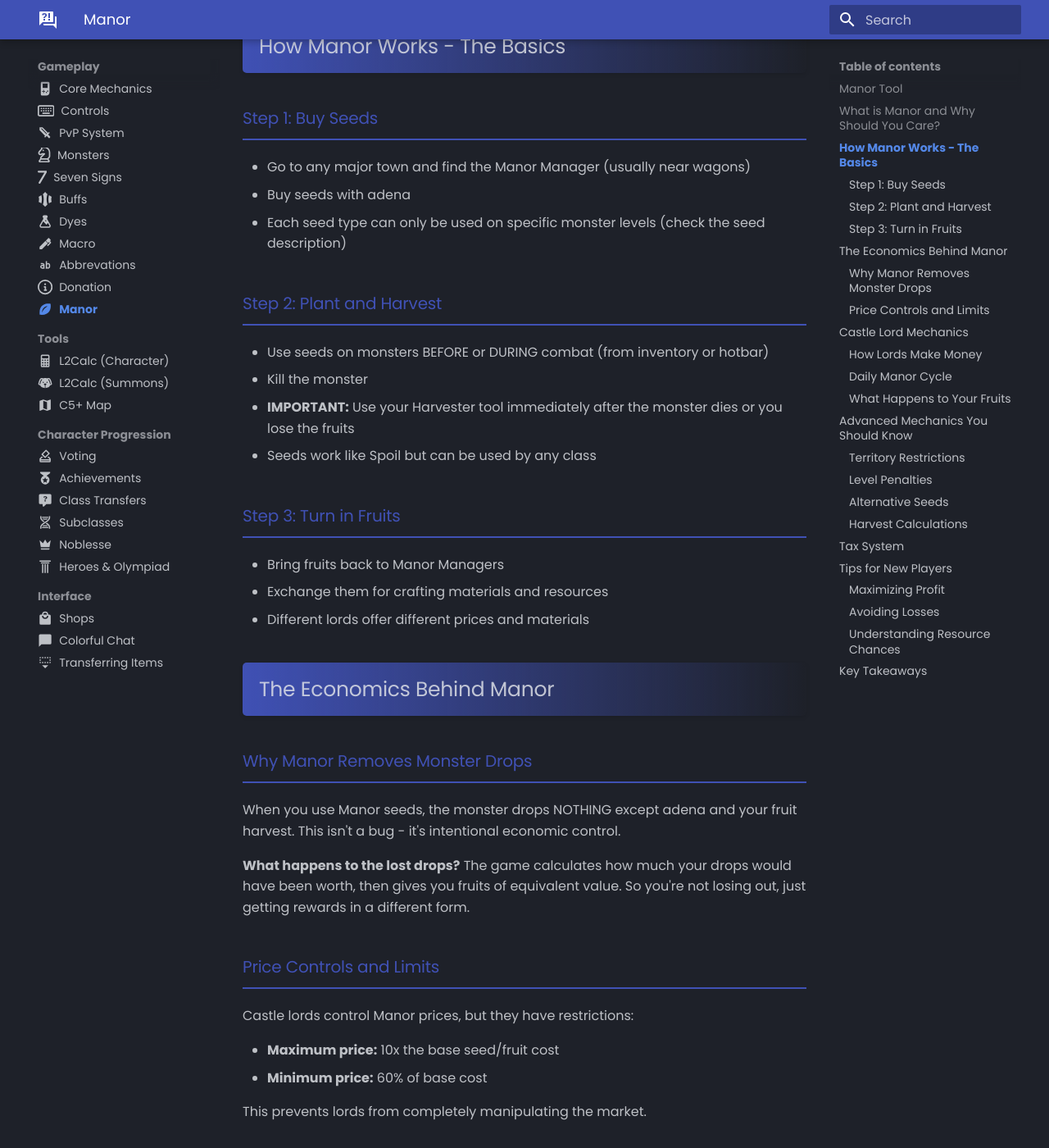
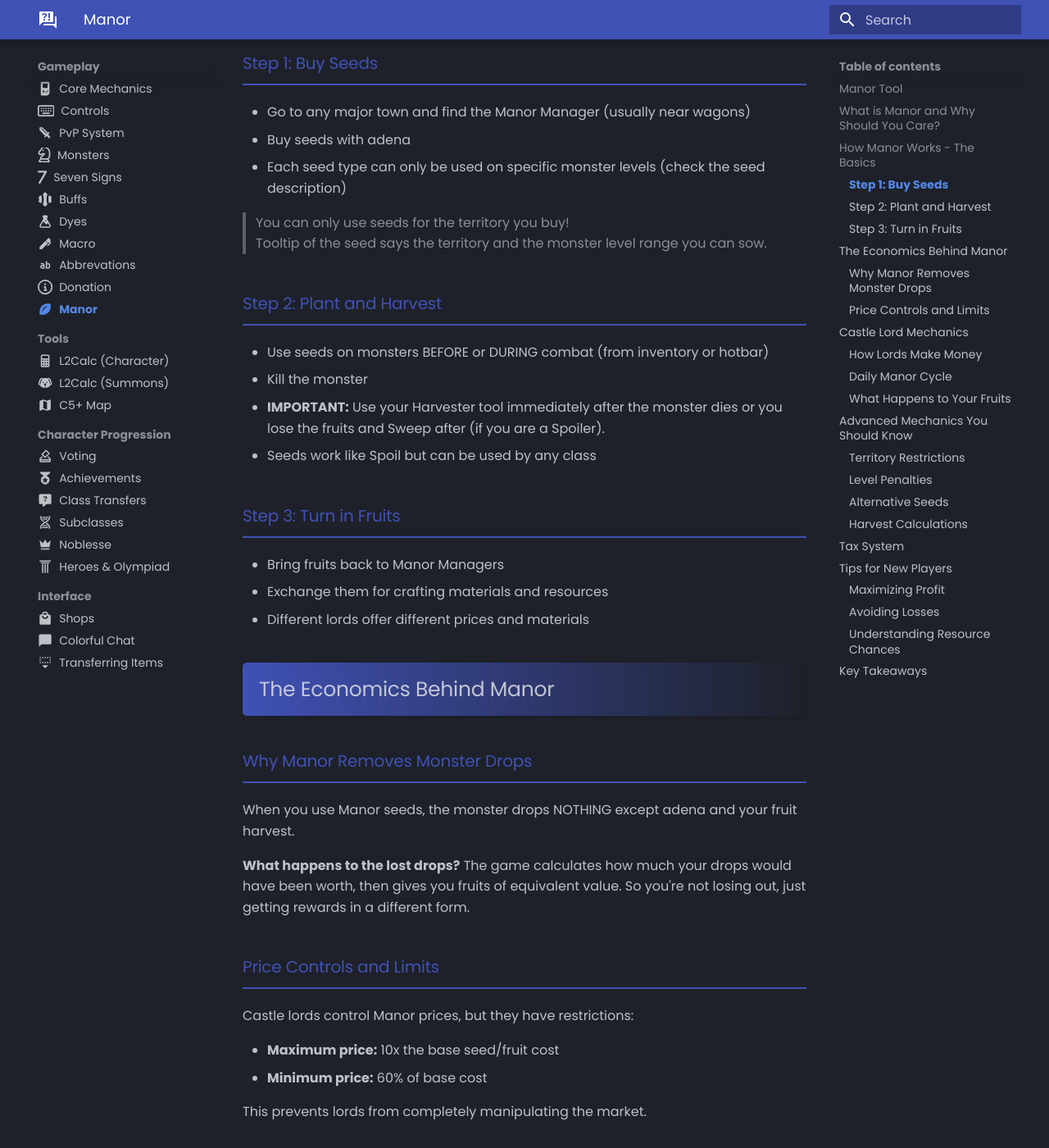
Before and after one commit to tab1-web/faq, an MkDocs documentation site: the page built from docs/gameplay/manor.md, in a window 1280 px wide and 1400 px high, scrolled down 1059 px. Shown: the whole window at 82% size. Built offline with MkDocs 1.6.1 and Material for MkDocs 9.7.7, drawn with Linux system fonts in a browser that asks for light colours; some web fonts are replaced; some of the changed text lies outside the part shown.

Commit message:
changing manor

```diff
--- a/docs/gameplay/manor.md
+++ b/docs/gameplay/manor.md
@@ -192,10 +190,12 @@
 - Buy seeds with adena
 - Each seed type can only be used on specific monster levels (check the seed description)
 
+> You can only use seeds for the territory you buy! <br> Tooltip of the seed says the territory and the monster level range you can sow.
+
 ### Step 2: Plant and Harvest
 - Use seeds on monsters BEFORE or DURING combat (from inventory or hotbar)
 - Kill the monster
-- **IMPORTANT:** Use your Harvester tool immediately after the monster dies or you lose the fruits
+- **IMPORTANT:** Use your Harvester tool immediately after the monster dies or you lose the fruits and Sweep after (if you are a Spoiler).
 - Seeds work like Spoil but can be used by any class
 
 ### Step 3: Turn in Fruits
@@ -206,7 +206,7 @@
 ## The Economics Behind Manor
 
 ### Why Manor Removes Monster Drops
-When you use Manor seeds, the monster drops NOTHING except adena and your fruit harvest. This isn't a bug - it's intentional economic control.
+When you use Manor seeds, the monster drops NOTHING except adena and your fruit harvest.
 
 **What happens to the lost drops?**
 The game calculates how much your drops would have been worth, then gives you fruits of equivalent value. So you're not losing out, just getting rewards in a different form.
@@ -223,8 +223,8 @@
 
 ### How Lords Make Money
 1. **Seed Sales:** Lords buy seeds at fixed NPC prices, then sell to players at higher prices
-2. **Fruit Processing:** Lords can craft valuable items from ripe fruits in their castle
-3. **Economic Control:** Smart pricing can generate steady income
+2. **Fruit Processing:** ords can use Mature/Ripe Fruit with some adena to purchase D- to A-grade enchants and various consumables such as Crystals, Quick Healing Potions and Dualsword Crafting Stamp.
+3. Ripe fruits go to the clan warehouse of the castle-owning clan
 
 ### Daily Manor Cycle
 - **8:06 PM - 5:55 AM:** Lords can change seed/fruit prices
```
Also changed, not shown: other parts of docs/gameplay/manor.md (+1 -3 lines).
